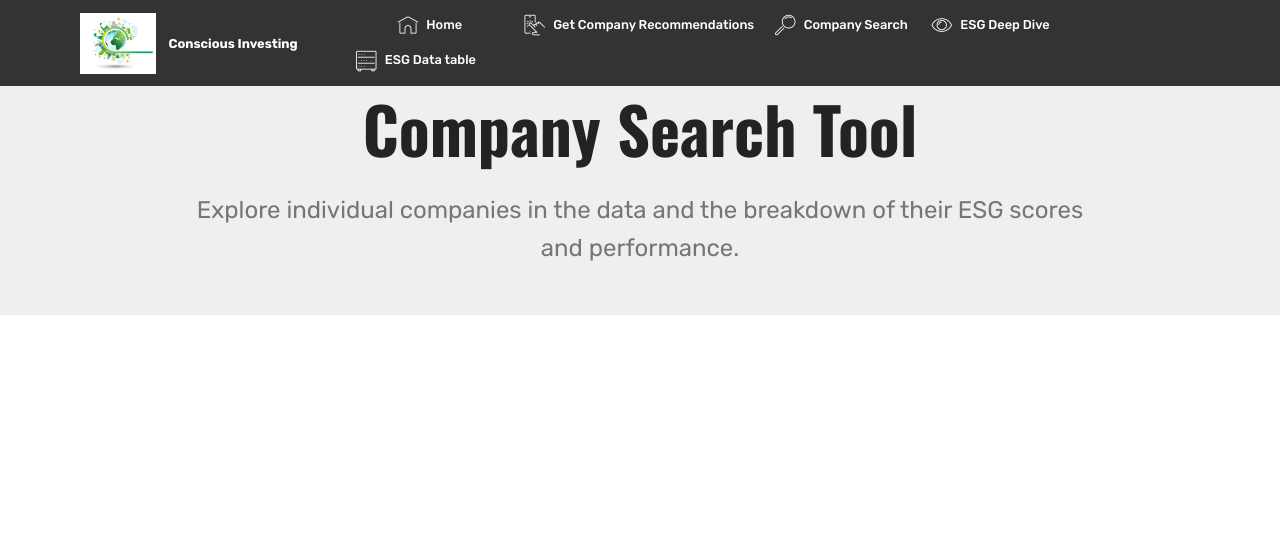
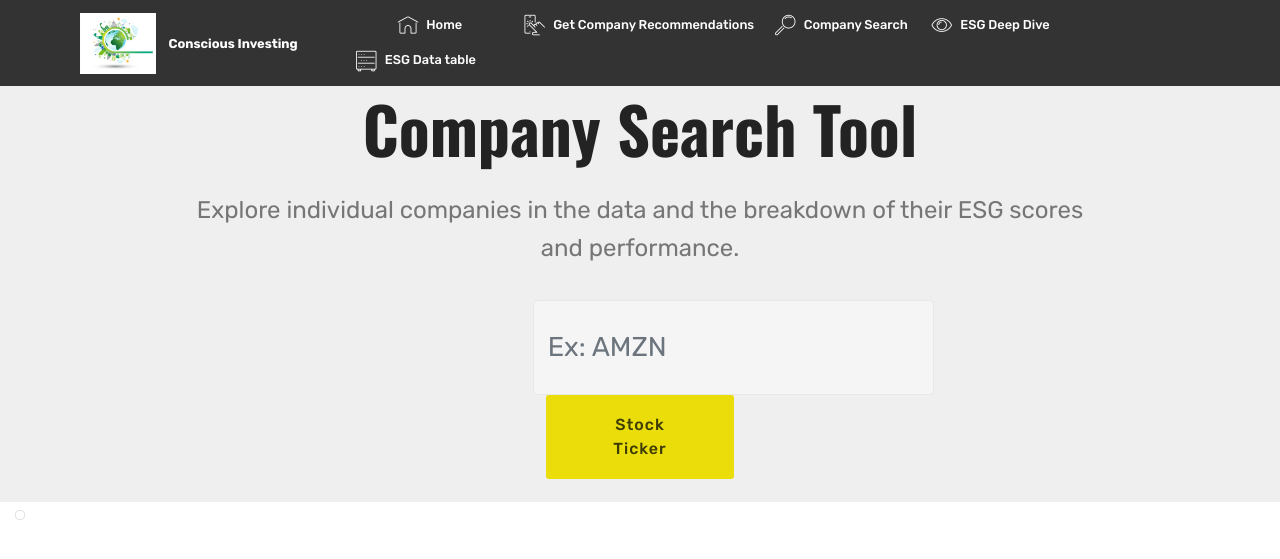
Before and after one commit to williamjones0706/Conscious_Investing, a Flask app: template ESG/templates/company_search.html in a window 1280 px wide. Shown: the top 559 px of the page. Run offline with Flask 2, Linux system fonts and the light colour scheme; the template is opened without the code that fills it, so the values that code supplies are empty; some libraries are stand-ins or nearby versions; some web fonts are replaced.

Commit message:
pushing updated Company Search HTML

```diff
--- a/ESG/templates/company_search.html
+++ b/ESG/templates/company_search.html
@@ -18,6 +18,8 @@
   <link rel="stylesheet" href="assets/dropdown/css/style.css">
   <link rel="stylesheet" href="assets/theme/css/style.css">
   <link rel="preload" as="style" href="assets/mobirise/css/mbr-additional.css"><link rel="stylesheet" href="assets/mobirise/css/mbr-additional.css" type="text/css">
+
+  <!-- Old HTML Links -->
 
 
 
@@ -78,14 +80,96 @@
                 <p class="mbr-text pb-3 mbr-fonts-style display-5">
                     Explore individual companies in the data and the breakdown of their ESG scores and performance.
                 </p>
-
             </div>
+            <div class="row" id="SearchingForm">
+          <div class="col-lg-4"></div>
+          <div class="col-lg-4">
+          <h2 style="color:rgb(7, 133, 47)">
+            <form class="form-inline my-2 my-lg-0">
+              <input class="form-control mr-sm-2" id="stockInput" type="search" placeholder="Ex: AMZN" aria-label="Search">
+              <button class="btn btn-success active my-2 my-sm-0" id="submit" type="submit">Stock Ticker</button>
+            </form>
+          </h2>
+        </div>
+        <div class="col-lg-4"></div>
+        </div>
         </div>
     </div>
 
 </section>
 
+<div id="descriptor">
+    <div class="container-fluid">
+      <div class="row">
+        <div class="col-lg-3">
+          <a id="Company-Website-Link"><img class="img-thumbnail" id="Compant-Logo"></a>
+        </div>
+        <div class="col-lg-6">
+          <div class="panel panel-primary">
+            <h4>
+              <div class="panel-body" id="Company-Name"></div>
+            </h4>
+          </div>
+        </div>
+      </div>
+      <div class="row">
+        <div class="col-lg-12">
+          <h6 id="Company-Details-Header"></h6>
+        </div>
+      </div>
+      <div class="row">
+        <div class="col-lg-6">
+          <div class="panel panel-primary">
+            <div class="panel-body" id="Company-Description"></div>
+          </div>
+        </div>
+        <div class="col-lg-6">
+          <h5>
+            <div class="panel-body" id="company-details-add"></div>
+          </h5>
+          <table id="details-table">
+            <thead></thead>
+            <tbody></tbody>
+          </table>
+        </div>
+      </div>
+      <div class="row">
+        <div class="col-lg-3" id="Gauge_ESG"></div>
+        <div class="col-lg-3" id="Gauge_E"></div>
+        <div class="col-lg-3" id="Gauge_S"></div>
+        <div class="col-lg-3" id="Gauge_G"></div>
+      </div>
+      <div class="row">
+        <div class="col-lg-12" id="Stock_Chart"></div>
+      </div>
 
+      <div class="row">
+        <div class="col-lg-12">
+          <table class="table" id="summary-table">
+            <thead class="thead-dark">
+              <tr>
+              </tr>
+            </thead>
+            <tbody></tbody>
+          </table>
+        </div>
+      </div>
+    </div>
+  </div>
+<!-- Stock Analysis Input Files Needed -->
+<script src="https://cdnjs.cloudflare.com/ajax/libs/d3/5.9.7/d3.min.js"></script>
+  <script src="https://cdn.plot.ly/plotly-latest.min.js"></script>
+<script src="https://code.jquery.com/jquery-3.3.1.slim.min.js"
+    integrity="sha384-q8i/X+965DzO0rT7abK41JStQIAqVgRVzpbzo5smXKp4YfRvH+8abtTE1Pi6jizo"
+    crossorigin="anonymous"></script>
+  <script src="https://cdnjs.cloudflare.com/ajax/libs/popper.js/1.14.7/umd/popper.min.js"
+    integrity="sha384-UO2eT0CpHqdSJQ6hJty5KVphtPhzWj9WO1clHTMGa3JDZwrnQq4sF86dIHNDz0W1"
+    crossorigin="anonymous"></script>
+  <script src="https://stackpath.bootstrapcdn.com/bootstrap/4.3.1/js/bootstrap.min.js"
+    integrity="sha384-JjSmVgyd0p3pXB1rRibZUAYoIIy6OrQ6VrjIEaFf/nJGzIxFDsf4x0xIM+B07jRM"
+    crossorigin="anonymous"></script>
+  <script src="../static/js/stock_analysis.js"></script>
+<!--                                   -->
   <script src="assets/web/assets/jquery/jquery.min.js"></script>
   <script src="assets/popper/popper.min.js"></script>
   <script src="assets/bootstrap/js/bootstrap.min.js"></script>
```
